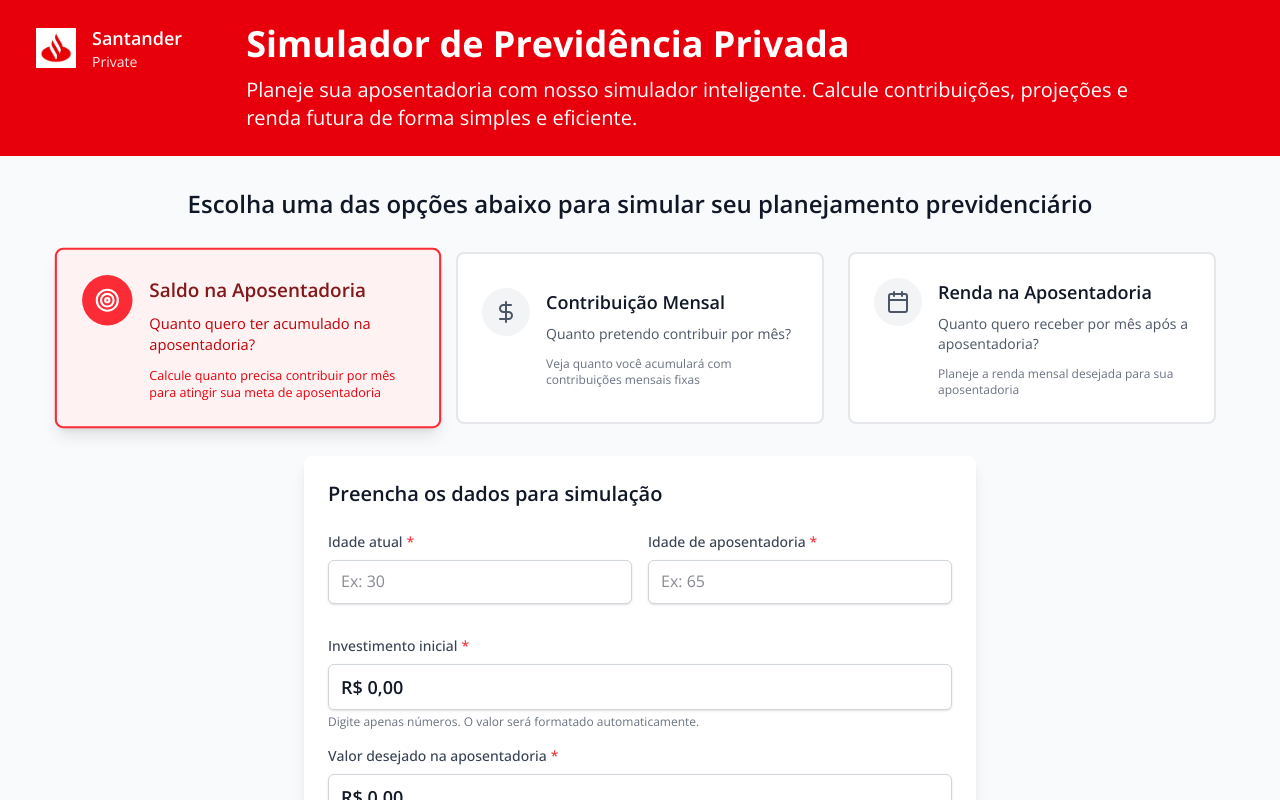
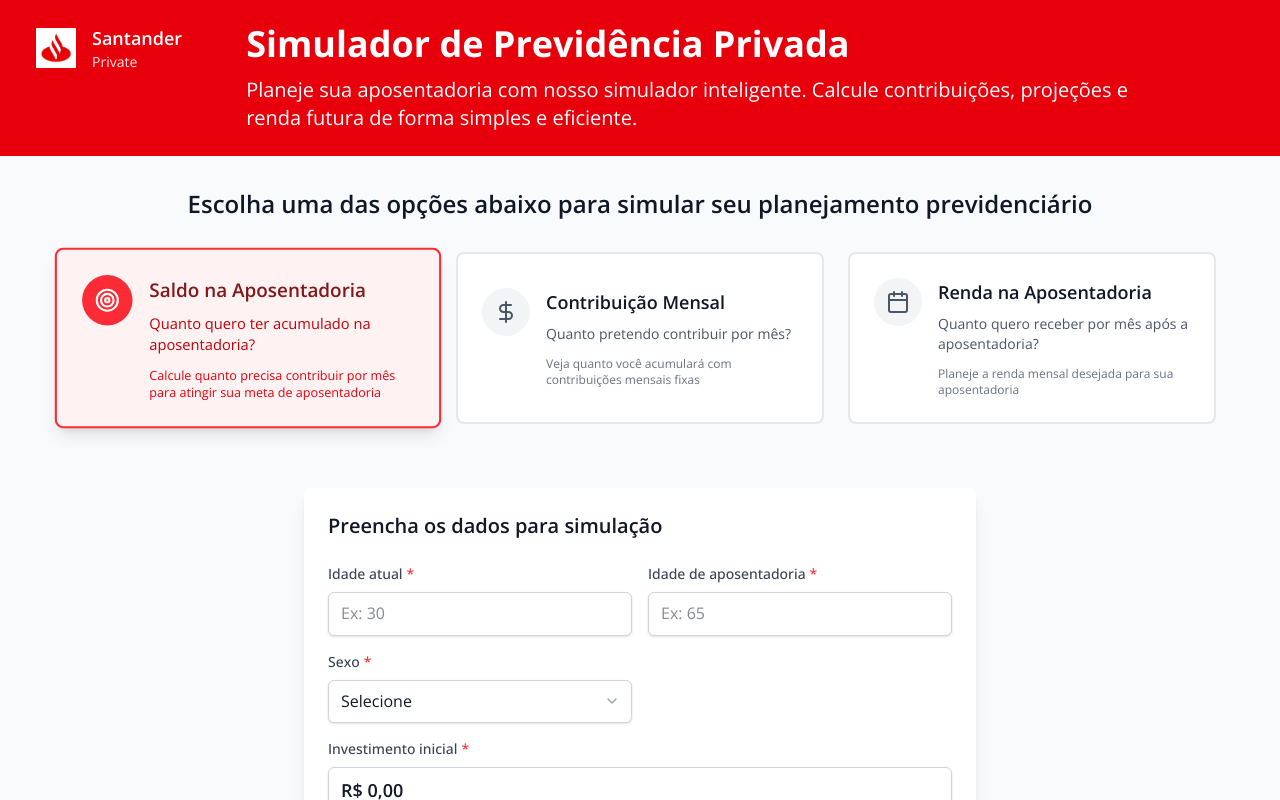
Before and after one commit to rodrigo-biolchini/pension-simulator, a Next.js app: page / in a window 1280 px wide. Both pictures are taken after a click on the button 248 px from the left and 338 px from the top of the page. Shown: the top 800 px of the page. Built offline with nearby package versions, Linux system fonts and the light colour scheme.

Commit message:
Add custom animations and scrollbar styles; refactor MainContent and DynamicForm components

```diff
--- a/src/app/globals.css
+++ b/src/app/globals.css
@@ -29,3 +29,53 @@ input:focus-visible {
   outline: 2px solid #3b82f6;
   outline-offset: 2px;
 }
+
+/* Custom animations for the sliding effect */
+.slide-in-right {
+  animation: slideInRight 0.7s ease-out forwards;
+}
+
+.slide-out-right {
+  animation: slideOutRight 0.7s ease-out forwards;
+}
+
+@keyframes slideInRight {
+  from {
+    transform: translateX(100%);
+    opacity: 0;
+  }
+  to {
+    transform: translateX(0);
+    opacity: 1;
+  }
+}
+
+@keyframes slideOutRight {
+  from {
+    transform: translateX(0);
+    opacity: 1;
+  }
+  to {
+    transform: translateX(100%);
+    opacity: 0;
+  }
+}
+
+/* Custom scrollbar styling */
+::-webkit-scrollbar {
+  width: 8px;
+}
+
+::-webkit-scrollbar-track {
+  background: #f1f1f1;
+  border-radius: 4px;
+}
+
+::-webkit-scrollbar-thumb {
+  background: #cbd5e1;
+  border-radius: 4px;
+}
+
+::-webkit-scrollbar-thumb:hover {
+  background: #94a3b8;
+}
--- a/src/app/page.tsx
+++ b/src/app/page.tsx
@@ -5,18 +5,62 @@ import { DynamicForm } from '@/components/DynamicForm';
 import { ResultsDisplay } from '@/components/ResultsDisplay';
 import { Header } from '@/components/Header';
 import { AppProvider } from '@/contexts/AppContext';
+import { useSelectedScenario, useLastResult } from '@/contexts/AppContext';
+
+function MainContent() {
+  const selectedScenario = useSelectedScenario();
+  const lastResult = useLastResult();
+  const hasResults = lastResult !== null;
+
+  return (
+    <main className="bg-gray-50 py-8 px-4">
+      <div className="container mx-auto">
+        <SelectionGrid />
+
+        {/* Form and Results Container */}
+        {selectedScenario && (
+          <div className="mt-8 overflow-hidden">
+            <div className={`
+              flex transition-all duration-700 ease-in-out
+              ${hasResults
+                ? 'lg:flex-row flex-col lg:space-x-8 space-y-8 lg:space-y-0'
+                : 'justify-center'
+              }
+            `}>
+              {/* Dynamic Form */}
+              <div className={`
+                transition-all duration-700 ease-in-out
+                ${hasResults
+                  ? 'lg:w-1/2 w-full'
+                  : 'w-full max-w-2xl mx-auto'
+                }
+              `}>
+                <DynamicForm />
+              </div>
+
+              {/* Results Display */}
+              <div className={`
+                transition-all duration-700 ease-in-out
+                ${hasResults
+                  ? 'lg:w-1/2 w-full opacity-100 transform translate-x-0'
+                  : 'w-0 opacity-0 transform translate-x-full overflow-hidden lg:block hidden'
+                }
+              `}>
+                {hasResults && <ResultsDisplay />}
+              </div>
+            </div>
+          </div>
+        )}
+      </div>
+    </main>
+  );
+}
 
 export default function Home() {
   return (
     <AppProvider>
       <Header />
-      <main className="bg-gray-50 py-8 px-4">
-        <div className="container mx-auto">
-          <SelectionGrid />
-          <DynamicForm />
-          <ResultsDisplay />
-        </div>
-      </main>
+      <MainContent />
     </AppProvider>
   );
 }
--- a/src/components/CurrencyInput.tsx
+++ b/src/components/CurrencyInput.tsx
@@ -17,7 +17,7 @@ interface CurrencyInputProps<T extends Record<string, unknown>> {
   className?: string;
 }
 
-export function CurrencyInput<T extends Record<string, number | undefined>>({
+export function CurrencyInput<T extends Record<string, unknown>>({
   label,
   name,
   placeholder,
@@ -54,7 +54,7 @@ export function CurrencyInput<T extends Record<string, number | undefined>>({
 
   // Initialize and update display value
   useEffect(() => {
-    const formattedValue = formatCurrency(watchedValue);
+    const formattedValue = formatCurrency(watchedValue as number);
     setDisplayValue(formattedValue);
   }, [watchedValue]);
 
--- a/src/components/DynamicForm.tsx
+++ b/src/components/DynamicForm.tsx
@@ -4,8 +4,9 @@ import React from 'react';
 import { useForm, SubmitHandler } from 'react-hook-form';
 import { InputField } from './InputField';
 import { CurrencyInput } from './CurrencyInput';
+import { SelectInput } from './SelectInput';
 import { useSelectedScenario, useApp, useIsCalculating } from '@/contexts/AppContext';
-import { VALIDATION_CONSTANTS } from '@/constants';
+import { VALIDATION_CONSTANTS, GENDER_OPTIONS } from '@/constants';
 import {
   calculateMonthlyContribution,
   calculateFinalAmount,
@@ -16,6 +17,7 @@ import { Loader2 } from 'lucide-react';
 type FormData = {
   currentAge: number;
   retirementAge: number;
+  sex: 'male' | 'female' | '';
   initialInvestment: number;
   desiredFinalAmount?: number;
   monthlyContribution?: number;
@@ -33,6 +35,7 @@ export function DynamicForm() {
     setValue,
     watch,
     formState: { errors },
+    reset,
   } = useForm<FormData>({
     defaultValues: {
       initialInvestment: 0,
@@ -145,12 +148,12 @@ export function DynamicForm() {
 
   return (
     <div className="w-full max-w-2xl mx-auto mt-8">
-      <div className="bg-white rounded-lg shadow-lg p-6">
+      <div className="bg-white rounded-lg shadow-lg p-6 h-fit">
         <h2 className="text-xl font-semibold text-gray-900 mb-6">
           Preencha os dados para simulação
         </h2>
 
-        <form onSubmit={handleSubmit(onSubmit)} className="space-y-4">
+        <form onSubmit={handleSubmit(onSubmit)} >
           <div className="grid grid-cols-1 md:grid-cols-2 gap-4">
             <InputField
               label="Idade atual"
@@ -175,6 +178,20 @@ export function DynamicForm() {
             />
           </div>
 
+          <div className="grid grid-cols-1 md:grid-cols-2 gap-4">
+            <SelectInput
+              label="Sexo"
+              name="sex"
+              options={GENDER_OPTIONS}
+              placeholder="Selecione"
+              register={register}
+              error={errors.sex}
+              required
+            />
+
+          </div>
+
+          <div className="grid grid-cols-1 gap-4">
             <CurrencyInput
                 label="Investimento inicial"
                 name="initialInvestment"
@@ -187,6 +204,7 @@ export function DynamicForm() {
                 min={0}
                 max={VALIDATION_CONSTANTS.MAX_AMOUNT}
             />
+          </div>
 
           {renderScenarioFields()}
 
--- /dev/null
+++ b/src/components/SelectInput.tsx
@@ -0,0 +1,81 @@
+'use client';
+
+import React from 'react';
+import { UseFormRegister, FieldError, Path } from 'react-hook-form';
+import { ChevronDown } from 'lucide-react';
+
+interface SelectOption {
+  value: string;
+  label: string;
+}
+
+interface SelectInputProps<T extends Record<string, unknown>> {
+  label: string;
+  name: Path<T>;
+  options: SelectOption[];
+  placeholder?: string;
+  register: UseFormRegister<T>;
+  error?: FieldError;
+  required?: boolean;
+  className?: string;
+}
+
+export function SelectInput<T extends Record<string, unknown>>({
+  label,
+  name,
+  options,
+  placeholder = "Selecione",
+  register,
+  error,
+  required = false,
+  className = '',
+}: SelectInputProps<T>) {
+  const inputId = `select-${name}`;
+
+  return (
+    <div className={`mb-4 ${className}`}>
+      <label
+        htmlFor={inputId}
+        className="block text-sm font-medium text-gray-700 mb-2"
+      >
+        {label}
+        {required && <span className="text-red-500 ml-1">*</span>}
+      </label>
+
+      <div className="relative">
+        <select
+          id={inputId}
+          {...register(name, {
+            required: required ? `${label} é obrigatório` : false,
+          })}
+          className={`
+            w-full px-3 py-2 border rounded-md shadow-sm focus:outline-none focus:ring-2 focus:ring-red-500 focus:border-red-500
+            appearance-none bg-white cursor-pointer
+            ${error
+              ? 'border-red-500 bg-red-50'
+              : 'border-gray-300 bg-white'
+            }
+          `}
+        >
+          <option value="">{placeholder}</option>
+          {options.map((option) => (
+            <option key={option.value} value={option.value}>
+              {option.label}
+            </option>
+          ))}
+        </select>
+
+        {/* Custom dropdown arrow */}
+        <div className="absolute inset-y-0 right-0 flex items-center pr-3 pointer-events-none">
+          <ChevronDown className="w-4 h-4 text-gray-400" />
+        </div>
+      </div>
+
+      {error && (
+        <p className="mt-1 text-sm text-red-600">
+          {error.message}
+        </p>
+      )}
+    </div>
+  );
+}
--- a/src/constants/index.ts
+++ b/src/constants/index.ts
@@ -2,33 +2,33 @@ import { ScenarioOption } from '@/types';
 
 // Financial assumptions
 export const FINANCIAL_CONSTANTS = {
-  ANNUAL_RETURN_RATE: 0.06,
-  RETIREMENT_PERIOD_YEARS: 15,
+  ANNUAL_RETURN_RATE: 0.08, // 8% annual return
+  RETIREMENT_PERIOD_YEARS: 15, // Assumed retirement period
   MONTHS_PER_YEAR: 12,
 } as const;
 
 // Scenario configurations
 export const SCENARIO_OPTIONS: ScenarioOption[] = [
   {
-    "id": "target-amount",
-    "title": "Saldo na Aposentadoria",
-    "subtitle": "Quanto quero ter acumulado na aposentadoria?",
-    "icon": "Target",
-    "description": "Calcule quanto precisa contribuir por mês para atingir sua meta de aposentadoria"
+    id: 'target-amount',
+    title: 'Saldo na Aposentadoria',
+    subtitle: 'Quanto quero ter acumulado na aposentadoria?',
+    icon: 'Target',
+    description: 'Calcule quanto precisa contribuir por mês para atingir sua meta de aposentadoria',
   },
   {
-    "id": "monthly-contribution",
-    "title": "Contribuição Mensal",
-    "subtitle": "Quanto pretendo contribuir por mês?",
-    "icon": "DollarSign",
-    "description": "Veja quanto você acumulará com contribuições mensais fixas"
+    id: 'monthly-contribution',
+    title: 'Contribuição Mensal',
+    subtitle: 'Quanto pretendo contribuir por mês?',
+    icon: 'DollarSign',
+    description: 'Veja quanto você acumulará com contribuições mensais fixas',
   },
   {
-    "id": "retirement-income",
-    "title": "Renda na Aposentadoria",
-    "subtitle": "Quanto quero receber por mês após a aposentadoria?",
-    "icon": "Calendar",
-    "description": "Planeje a renda mensal desejada para sua aposentadoria"
+    id: 'retirement-income',
+    title: 'Renda na Aposentadoria',
+    subtitle: 'Quanto quero receber por mês após a aposentadoria?',
+    icon: 'Calendar',
+    description: 'Planeje a renda mensal desejada para sua aposentadoria',
   },
 ];
 
@@ -39,8 +39,14 @@ export const VALIDATION_CONSTANTS = {
   MIN_RETIREMENT_AGE: 50,
   MAX_RETIREMENT_AGE: 100,
   MIN_AMOUNT: 0,
-  MAX_AMOUNT: 1000000000, // 1 billion
+  MAX_AMOUNT: 10000000, // 10 million
 } as const;
+
+// Gender options
+export const GENDER_OPTIONS = [
+  { value: 'male', label: 'Masculino' },
+  { value: 'female', label: 'Feminino' },
+];
 
 // Currency formatting
 export const CURRENCY_CONFIG = {
```
Also changed, not shown: src/components/ResultsDisplay.tsx (+20 -20 lines). Lines whose indentation alone changed are shown as unchanged.
